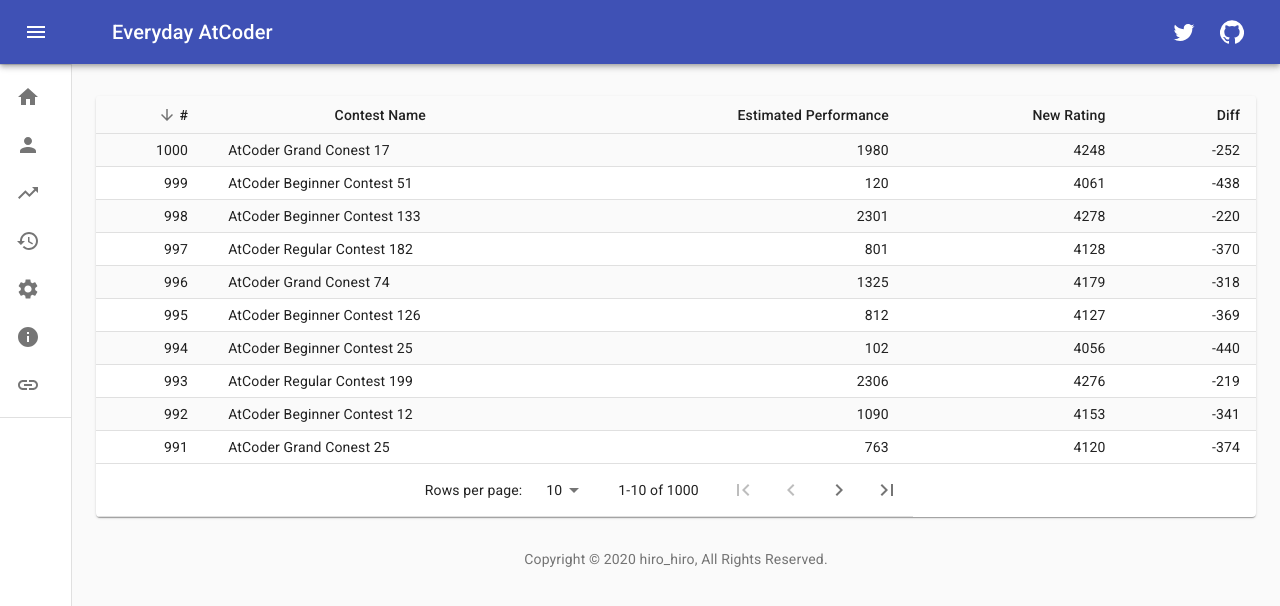
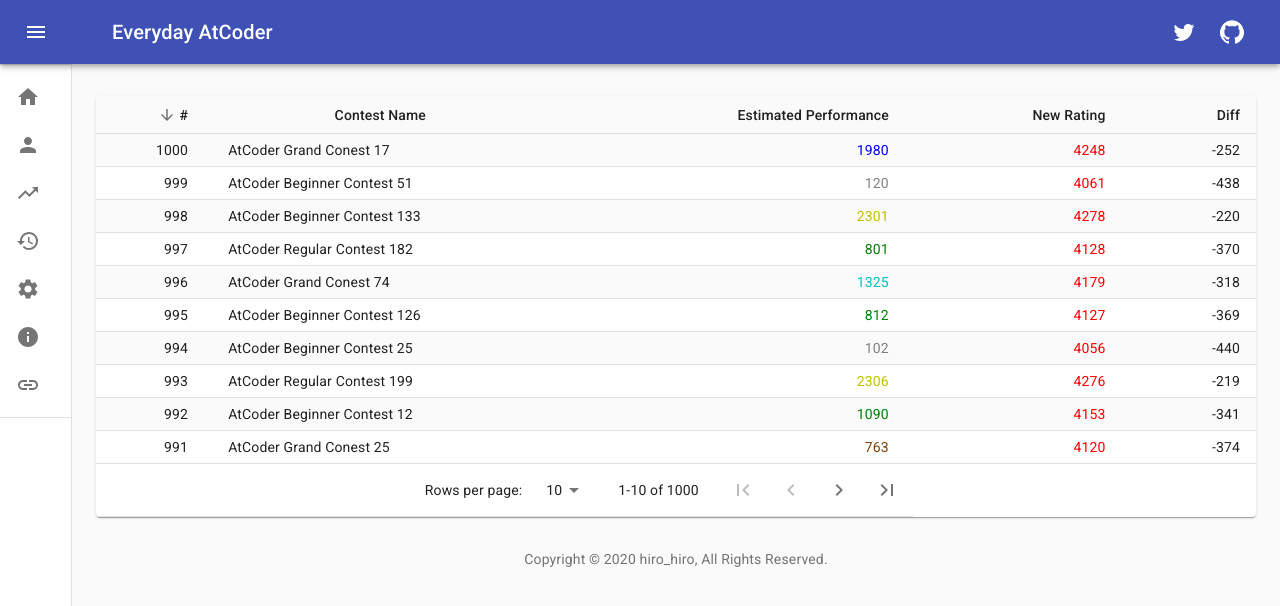
Before and after one commit to KATO-Hiro/EverydayAtCoder, a Next.js app in the folder frontend/: page /history in a window 1280 px wide. Shown: the top 606 px of the page. Built offline with nearby package versions, Linux system fonts and the light colour scheme.

Commit message:
Add colors to contest perf and new rating (#123)

```diff
--- a/frontend/src/components/ContestHistoryTable.js
+++ b/frontend/src/components/ContestHistoryTable.js
@@ -23,6 +23,7 @@
 import {
   TablePaginationActions,
 } from './TablePagination';
+import ratingColorStyle from "../utils/ratingColorStyle";
 
 const useStyles = makeStyles((theme) => ({
   table: {
@@ -111,12 +112,16 @@
                    <StyledTableCell
                      align="right"
                    >
-                     {row.Performance}
+                     <span style={ratingColorStyle(row.Performance)}>
+                      {row.Performance}
+                     </span>
                    </StyledTableCell>
                    <StyledTableCell
                      align="right"
                    >
-                     {row.NewRating}
+                     <span style={ratingColorStyle(row.NewRating)}>
+                      {row.NewRating}
+                     </span>
                    </StyledTableCell>
                    <StyledTableCell
                      align="right"
```
